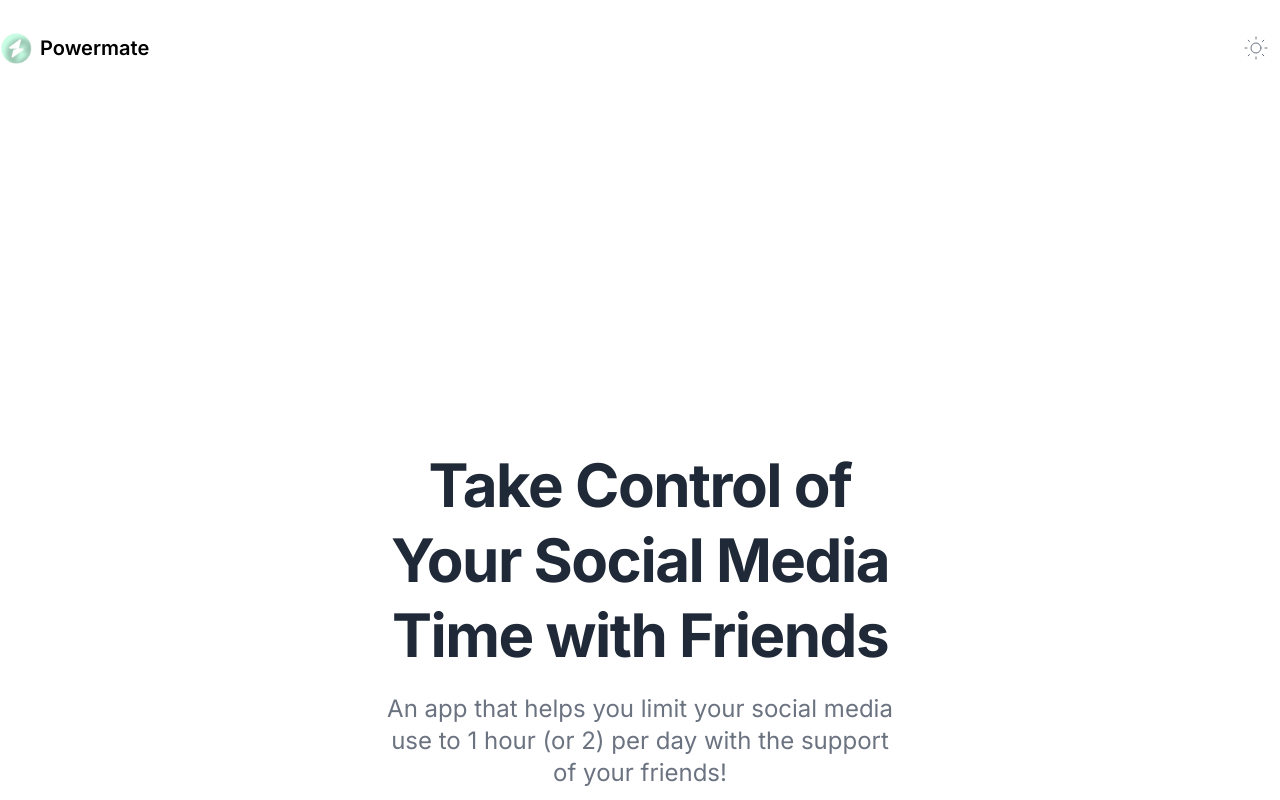
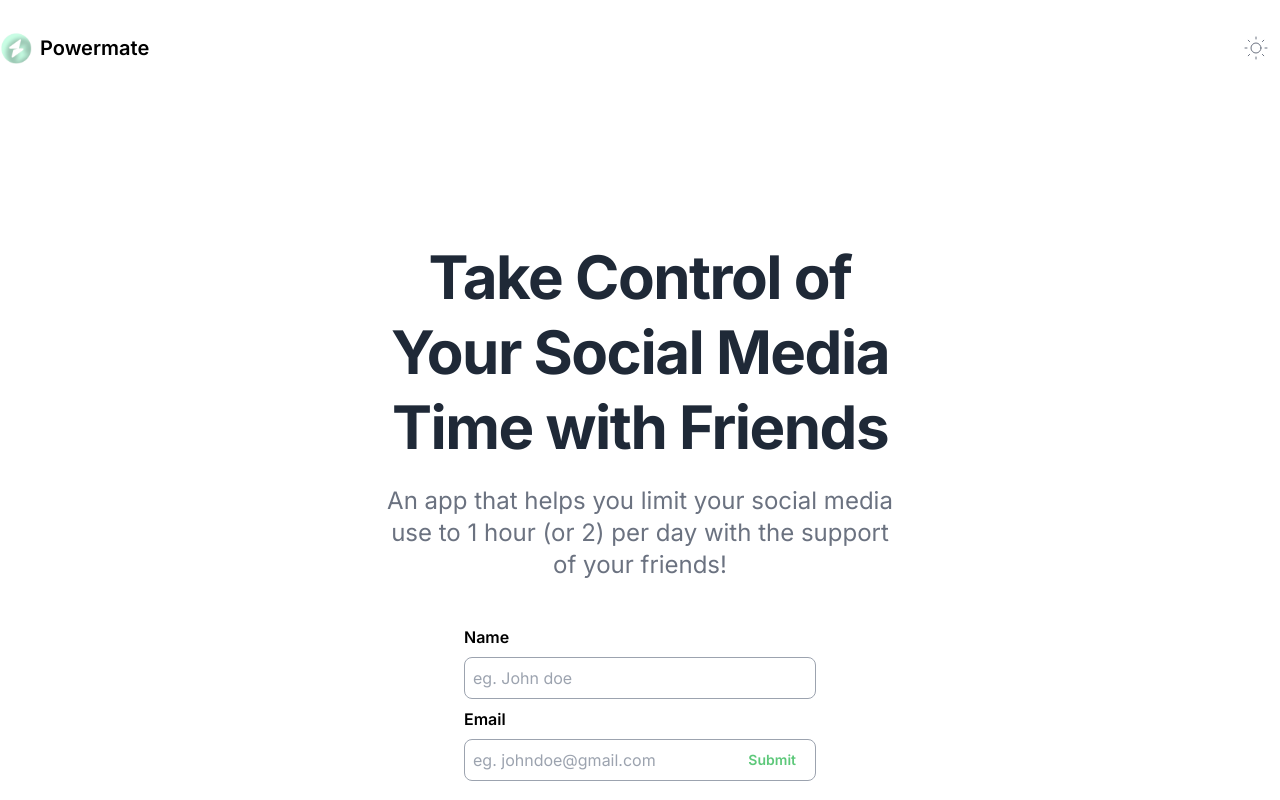
Before and after one commit to Jitomorin/powermate, a Next.js app: page / in a window 1280 px wide. Shown: the top 800 px of the page. Built offline with nearby package versions, Linux system fonts and the light colour scheme.

Commit message:
additional changes

```diff
--- a/src/components/Footer.tsx
+++ b/src/components/Footer.tsx
@@ -33,7 +33,7 @@ export function Footer() {
             </div>
           </div>
 
-          <div className="">
+          {/* <div className="">
             <div>Follow us</div>
             <div className="flex mt-5 space-x-5 text-gray-400 dark:text-gray-500">
               <a href="https://instagram.com/" target="_blank" rel="noopener">
@@ -55,7 +55,7 @@ export function Footer() {
                 <Twitter />
               </a>
             </div>
-          </div>
+          </div> */}
         </div>
 
         <div className="my-10 text-sm text-center text-gray-600 dark:text-gray-400">
--- a/src/components/Hero.tsx
+++ b/src/components/Hero.tsx
@@ -92,8 +92,8 @@ export const Hero = ({ open, setOpen }: any) => {
       <Container className="flex flex-col p-0 m-0">
         {/* <SlideOver open={open} setOpen={setOpen} /> */}
         {/* <FloatingBalls /> */}
-        <div className="flex items-start xl:mt-72 justify-start w-full min-h-[70vh] lg:h-screen mt-20 ">
-          <div className=" mx-auto flex flex-col">
+        <div className="flex xl:items-start xl:mt-20 2xl:mt-72 justify-start w-full min-h-[70vh] lg:h-screen mt-14 ">
+          <div className=" mx-auto flex flex-col ">
             <h1 className="text-3xl font-bold leading-snug tracking-tight text-center text-[#1f2937] dark:text-white  lg:leading-tight lg:text-6xl xl:leading-tight md:px-10 xl:px-96">
               Take Control of Your Social Media Time with Friends
             </h1>
@@ -101,6 +101,66 @@ export const Hero = ({ open, setOpen }: any) => {
               An app that helps you limit your social media use to 1 hour (or 2)
               per day with the support of your friends!
             </p>
+            <div className="flex items-center flex-col lg:flex-row justify-center lg:justify-between w-full ">
+              <div className="w-full px-0 sm:px-10 md:px-52 xl:px-96">
+                <div className="mt-6   sm:flex sm:items-end lg:px-20">
+                  <form onSubmit={subscribeUser} className="sm:flex-1">
+                    <div>
+                      <div className="flex flex-col space-y-2">
+                        <div className="flex flex-col space-y-2">
+                          <label className="font-semibold">Name</label>
+                          <input
+                            value={name}
+                            onChange={(e: any) => {
+                              setName(e.target.value);
+                            }}
+                            className="rounded-lg border border-gray-400 p-2 focus:border-gray-400 focus:outline-none focus:ring-0"
+                            placeholder="eg. John doe"
+                          />
+                        </div>
+                        <div className="flex flex-col space-y-2">
+                          <label className="font-semibold">Email</label>
+                          <div className="relative">
+                            <input
+                              ref={inputEl}
+                              value={email}
+                              onChange={(e: any) => setEmail(e.target.value)}
+                              className="w-full rounded-lg border border-gray-400 p-2 pr-16 focus:border-gray-400 focus:outline-none focus:ring-0"
+                              placeholder="eg. johndoe@gmail.com"
+                            />
+                            <button
+                              type="submit"
+                              className="absolute right-2 top-1/2 transform -translate-y-1/2 rounded-md bg-transparent hover:bg-[#5dc8793a] px-3 py-2 text-sm font-semibold text-[#5dc87a] focus-visible:outline focus-visible:outline-2 focus-visible:outline-offset-0"
+                            >
+                              {loading ? "Loading..." : "Submit"}
+                            </button>
+                          </div>
+                        </div>
+                      </div>
+                    </div>
+                    {/* <div className="mt-5 flex flex-wrap space-y-3 sm:space-x-3 sm:space-y-0">
+                    <button
+                      type="submit"
+                      className="inline-flex w-full flex-shrink-0 items-center justify-center rounded-md bg-transparent hover:bg-[#5dc8793a] px-3 py-2 text-sm font-semibold text-[#5dc87a] focus-visible:outline focus-visible:outline-2 focus-visible:outline-offset-0 sm:flex-1"
+                    >
+                      {loading ? "Loading..." : "Submit"}
+                    </button>
+                  </div> */}
+                  </form>
+                </div>
+              </div>
+              {/* <div className="w-full ">
+                <Image
+                  src={RobotImage}
+                  width="316"
+                  height="317"
+                  className={"object-cover mx-auto"}
+                  alt="Hero Illustration"
+                  loading="eager"
+                  // placeholder="blur"
+                />
+              </div> */}
+            </div>
 
             {/* <ScrollButton targetRef={targetRef} /> */}
           </div>
@@ -113,7 +173,7 @@ export const Hero = ({ open, setOpen }: any) => {
           >
             <span className="">Join the wait list</span>
           </h1>
-          <div className="flex items-center flex-col lg:flex-row justify-center lg:justify-between w-full min-h-[80vh]">
+          {/* <div className="flex items-center flex-col lg:flex-row justify-center lg:justify-between w-full min-h-[80vh]">
             <div className="w-full">
               <div className="mt-6 xs:px-8 md:px-28 px-10  sm:flex sm:items-end lg:px-20">
                 <form onSubmit={subscribeUser} className="sm:flex-1">
@@ -150,14 +210,7 @@ export const Hero = ({ open, setOpen }: any) => {
                       </div>
                     </div>
                   </div>
-                  {/* <div className="mt-5 flex flex-wrap space-y-3 sm:space-x-3 sm:space-y-0">
-                    <button
-                      type="submit"
-                      className="inline-flex w-full flex-shrink-0 items-center justify-center rounded-md bg-transparent hover:bg-[#5dc8793a] px-3 py-2 text-sm font-semibold text-[#5dc87a] focus-visible:outline focus-visible:outline-2 focus-visible:outline-offset-0 sm:flex-1"
-                    >
-                      {loading ? "Loading..." : "Submit"}
-                    </button>
-                  </div> */}
+
                 </form>
               </div>
             </div>
@@ -172,7 +225,7 @@ export const Hero = ({ open, setOpen }: any) => {
                 // placeholder="blur"
               />
             </div>
-          </div>
+          </div> */}
         </div>
 
         <Toast
```
